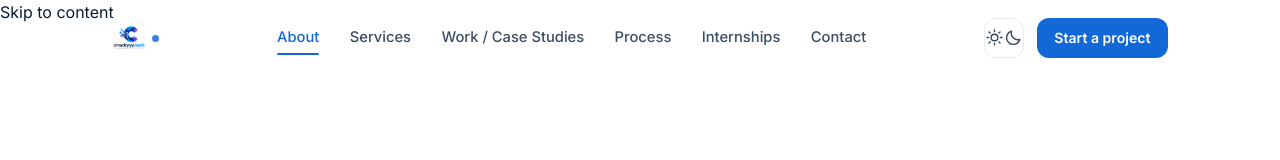
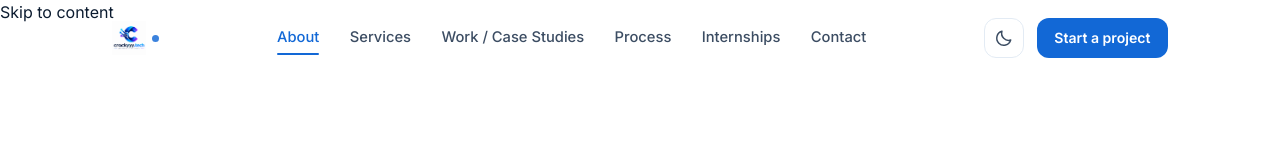
Before and after one commit to crackyyytech/crackyyy.tech-website, a React (Vite) app: page / in a window 1280 px wide. Shown: the top 160 px of the page. Built offline with nearby package versions, Linux system fonts and the light colour scheme.

Commit message:
feat(theme): mode-aware toggle icon (moon in light, sun in dark) + smooth color transition

```diff
--- a/src/App.css
+++ b/src/App.css
@@ -2144,3 +2144,19 @@ html[data-theme='dark'] .footer__logo {
     text-align: center;
   }
 }
+/* theme-aware mode switching */
+html,
+body {
+  transition: background-color 0.3s ease, color 0.3s ease;
+}
+
+.theme-toggle {
+  display: inline-flex;
+  align-items: center;
+  justify-content: center;
+}
+
+.theme-toggle svg {
+  width: 20px;
+  height: 20px;
+}
--- a/src/components/NavbarParts.jsx
+++ b/src/components/NavbarParts.jsx
@@ -3,22 +3,26 @@ import { useTheme } from '../hooks'
 
 function ThemeToggle() {
   const [theme, toggle] = useTheme()
+  const isLight = theme === 'light'
   return (
     <button
       className="theme-toggle"
-      aria-label={`Switch to ${theme === 'light' ? 'dark' : 'light'} theme`}
+      aria-label={`Switch to ${isLight ? 'dark' : 'light'} theme`}
       title="Toggle theme"
       onClick={toggle}
     >
+      {isLight ? (
+        <svg viewBox="0 0 24 24" aria-hidden="true">
+          <path d="M20 14.5A8.5 8.5 0 0 1 9.5 4a8.5 8.5 0 1 0 10.5 10.5z" fill="none" stroke="currentColor" strokeWidth="1.8" strokeLinejoin="round" />
+        </svg>
+      ) : (
         <svg viewBox="0 0 24 24" aria-hidden="true">
           <circle cx="12" cy="12" r="4.2" fill="none" stroke="currentColor" strokeWidth="1.8" />
           <g stroke="currentColor" strokeWidth="1.8" strokeLinecap="round">
             <path d="M12 2.5v2M12 19.5v2M2.5 12h2M19.5 12h2M5 5l1.4 1.4M17.6 17.6 19 19M19 5l-1.4 1.4M6.4 17.6 5 19" />
           </g>
         </svg>
-      <svg viewBox="0 0 24 24" aria-hidden="true">
-        <path d="M20 14.5A8.5 8.5 0 0 1 9.5 4a8.5 8.5 0 1 0 10.5 10.5z" fill="none" stroke="currentColor" strokeWidth="1.8" strokeLinejoin="round" />
-      </svg>
+      )}
     </button>
   )
 }
```
Lines whose indentation alone changed are shown as unchanged.
